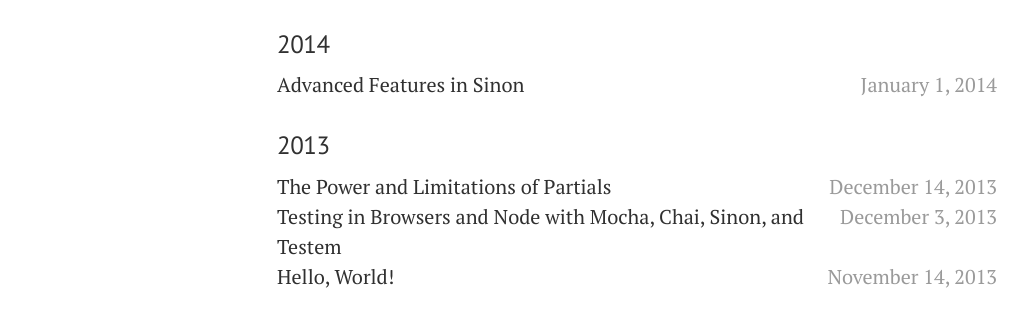
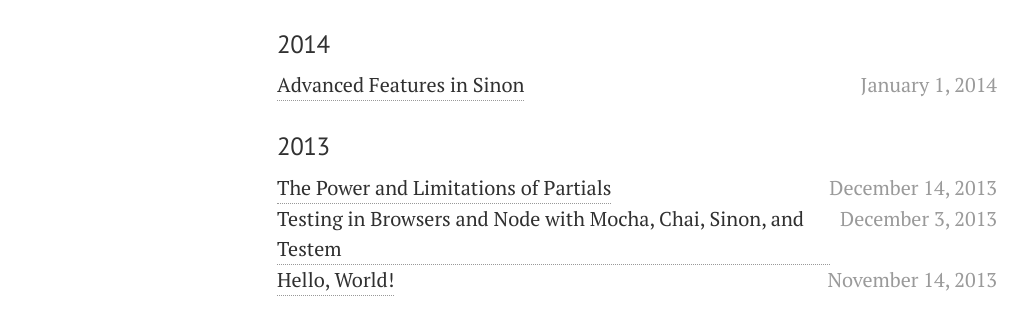
Before and after one commit to knpwrs/knpwrs.github.io, a Jekyll site: the page built from index.html, in a window 1280 px wide. Shown: the part 149-484 px from the top of the page, without its empty margins (3-1030 px from the left). Built offline with Jekyll 4.4.1, drawn with Linux system fonts in a browser that asks for light colours; nearby versions of some CDN libraries.

Commit message:
Adjust link styles.

```diff
--- a/assets/site.scss
+++ b/assets/site.scss
@@ -228,13 +228,6 @@
     margin-top: 0;
     margin-bottom: 0;
     color: #505050;
-    a {
-      color: #505050;
-      transition: all 0.25s;
-      &:hover {
-        color: #ab4642;
-      }
-    }
     small {
       font-size: 75%;
       font-weight: 400;
@@ -562,3 +555,15 @@
     }
   }
 }
+
+a {
+  color: #505050;
+  transition: color 0.25s, border-bottom-color 0.25s;
+  .content & {
+    border-bottom: 1px dotted rgba(0, 0, 0, 0.4);
+  }
+  &:hover {
+    color: #ab4642;
+    border-bottom-color: #ab4642;
+  }
+}
```
